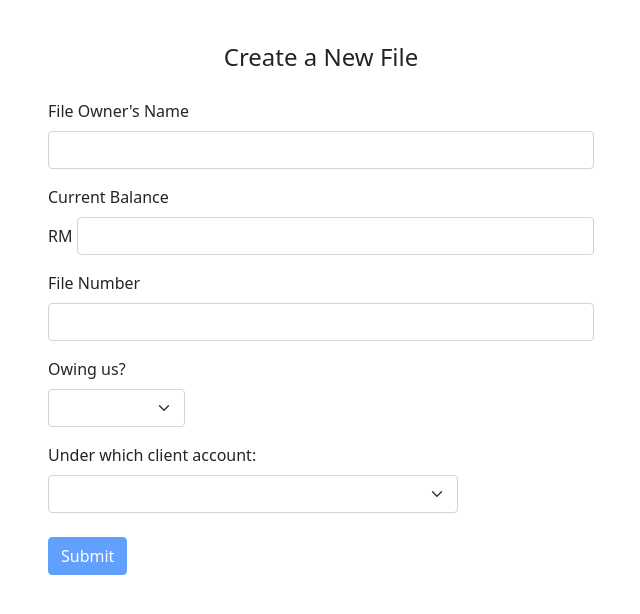
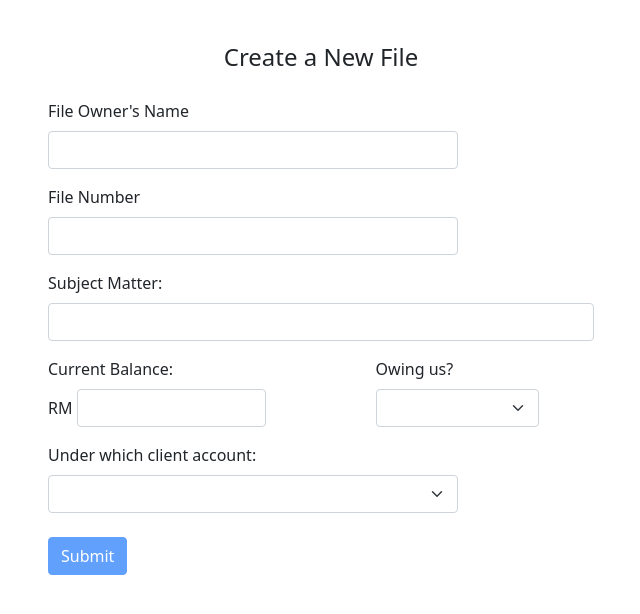
Before and after one commit to shenyang44/django_chyy, a Django app: page /ledger/create_acc/ in a window 1280 px wide. Shown: the part 56-670 px from the top of the page, without its empty margins (319-959 px from the left). Run offline with Django 3.2, Linux system fonts and the light colour scheme; tables that the repository leaves empty hold one stand-in row (values such as "Sample post").

Commit message:
create acc updated to take subj mat
client code taken automatically from file_no.
search updated.
subj_mat model field added

```diff
--- a/ledger/models.py
+++ b/ledger/models.py
@@ -36,6 +36,7 @@ class Account(models.Model):
     balance = models.DecimalField(max_digits=11, decimal_places=2)
     client_account = models.ForeignKey(Client_Account, on_delete=models.CASCADE, null=True)
     client_code = models.CharField(max_length=20, null=True)
+    subject_matter = models.TextField()
     def __str__(self):
         return self.name
 
--- a/ledger/static/ledger/style.css
+++ b/ledger/static/ledger/style.css
@@ -65,3 +65,9 @@ tr input{
     width: 0px;
     padding: 0px;
 }
+
+/* within show-acc / office acc view */
+.transRow:hover{
+    background-color: lightgray;
+    cursor: pointer;
+}
--- a/ledger/templates/ledger/create-acc.html
+++ b/ledger/templates/ledger/create-acc.html
@@ -15,36 +15,42 @@
         <div class="col-lg-6">
             <form id='newAccForm' action="{% url 'ledger:create_acc' %}" method="post">
                 {% csrf_token %}
-                <div class="mb-3">
+                <div class="mb-3 w-75">
                     <label for="nameInput" class="form-label">File Owner's Name</label>
-                    <input data-id='0' name='name' type="text" class="formInput form-control" id="nameInput">
+                    <input name='name' type="text" class="formInput form-control" id="nameInput">
+                </div>
+                <div class="mb-3 w-75">
+                    <label for="fileNoInput" class="form-label">File Number</label>
+                    <input type="text" name='file_no' class="formInput form-control" id="fileNoInput">
                 </div>
                 <div class="mb-3">
-                    <label for="balanceInput" class="form-label">Current Balance</label>
+                    <label for="subjMatInput" class="form-label">Subject Matter:</label>
+                    <input type="text" name='subject_matter' class="formInput form-control" id="subjMatInput">
+                </div>
+                <div class="mb-3 d-flex justify-content-between">
+                    <div style='width: 40%;'>
+                        <label for="balanceInput" class="form-label">Current Balance:</label>
                         <div class="d-flex align-items-center">
                             <span>RM&nbsp;</span>
                             <input data-id="1" name='balance' type="text" class="formInput form-control" id="balanceInput">
                         </div>
-
                     </div>
-                <div class="mb-3">
-                    <label for="fileNoInput" class="form-label">File Number</label>
-                    <input data-id='2' type="text" name='file_no' class="formInput form-control" id="fileNoInput">
-                </div>
+                    <div style="width: 40%;">
                         <label for='balanceSelect' class="form-label">Owing us?</label>
-                <select data-id='3' name='owing' class="form-select formInput w-25 mb-3" aria-label="balance-select" id='balanceSelect'>
+                        <select data-id='3' name='owing' class="form-select formInput w-75" aria-label="balance-select" id='balanceSelect'>
                             <option value="" selected></option>
                             <option value="1">Yes</option>
                             <option value="0">No</option>
                         </select>
+                    </div>
+                </div>
                 <label for='clientSelect' class="form-label">Under which client account:</label>
-                <select data-id='3' name='client' class="formInput form-select w-75" aria-label="client-select" id='clientSelect'>
+                <select name='client' class="formInput form-select w-75" aria-label="client-select" id='clientSelect'>
                     <option value="" selected></option>
                     {% for cli_acc in cli_accs %}
                         <option value="{{cli_acc.id}}">{{cli_acc.name}}</option>
                     {% endfor %}
                 </select>
-
                 <br>
                 <button id='accBtn' type='button' disabled class="btn btn-primary">Submit</button>
             </form>
--- a/ledger/templates/ledger/show-acc.html
+++ b/ledger/templates/ledger/show-acc.html
@@ -32,7 +32,7 @@
             {{account.file_no}}
         </div>
         <div>
-            subject matter
+            {{account.subject_matter}}
         </div>
     </div>
     <div style="width: 30%;" class="fw-bold d-flex align-items-center print-sm">
--- a/ledger/views.py
+++ b/ledger/views.py
@@ -64,12 +64,17 @@ def create_acc(request):
         file_no = request.POST['file_no']
         owing = request.POST['owing']
         client_acc_id = request.POST['client']
+        subject_matter = request.POST['subject_matter']
         client_acc = get_object_or_404(Client_Account, id = client_acc_id)
+        # getting client code from file_no.
+        file_no_split = file_no.split('/')
+        client_code = file_no_split[-2] + file_no_split[-1]
+
         if not owing:
             balance = Decimal(balance)
         # else:
             # new_trans = Transaction(settled=False, receiver='carried over balance', payee='office', descriptions='Owing us from previous ') WIP
-        new_acc = Account(name = name, file_no= file_no, balance = balance, client_account=client_acc)
+        new_acc = Account(name = name, file_no= file_no, balance = balance, client_account=client_acc, client_code=client_code, subject_matter=subject_matter)
         try:
             new_acc.save()
         except:
@@ -77,7 +82,7 @@ def create_acc(request):
                 'error_message' : "Error encountered in saving the account failed.",
             })
 
-        return redirect(reverse('ledger:index', args=()))
+        return redirect(reverse('ledger:show_acc', args=(new_acc.id,)))
 
 
 def show_acc(request, acc_id):
@@ -263,5 +268,5 @@ def search(request):
     if request.method == "POST":
         search_q = request.POST['search_q']
         # an OR query to see if either NAME or FILE_NO field contain the searched string (case insensitive)
-        accounts = Account.objects.filter(Q(file_no__icontains = search_q) | Q(name__icontains = search_q)).exclude(file_no__startswith = 'EXTERNAL')
+        accounts = Account.objects.filter(Q(file_no__icontains = search_q) | Q(name__icontains = search_q) | Q(client_code__icontains = search_q)).exclude(file_no__startswith = 'EXTERNAL')
         return render(request, 'ledger/search.html', {'accs':accounts, 'search_q':search_q,})
```
Also changed, not shown: ledger/todo.txt (+0 -16 lines), ledger/migrations/0028_account_subject_matter.py (added). Lines whose indentation alone changed are shown as unchanged.
